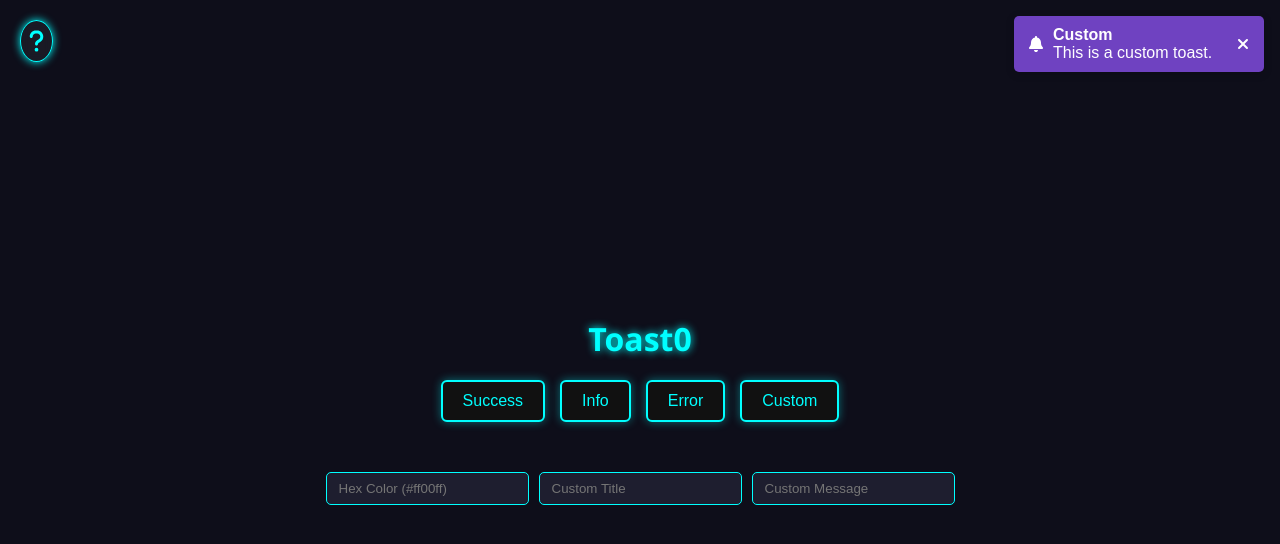
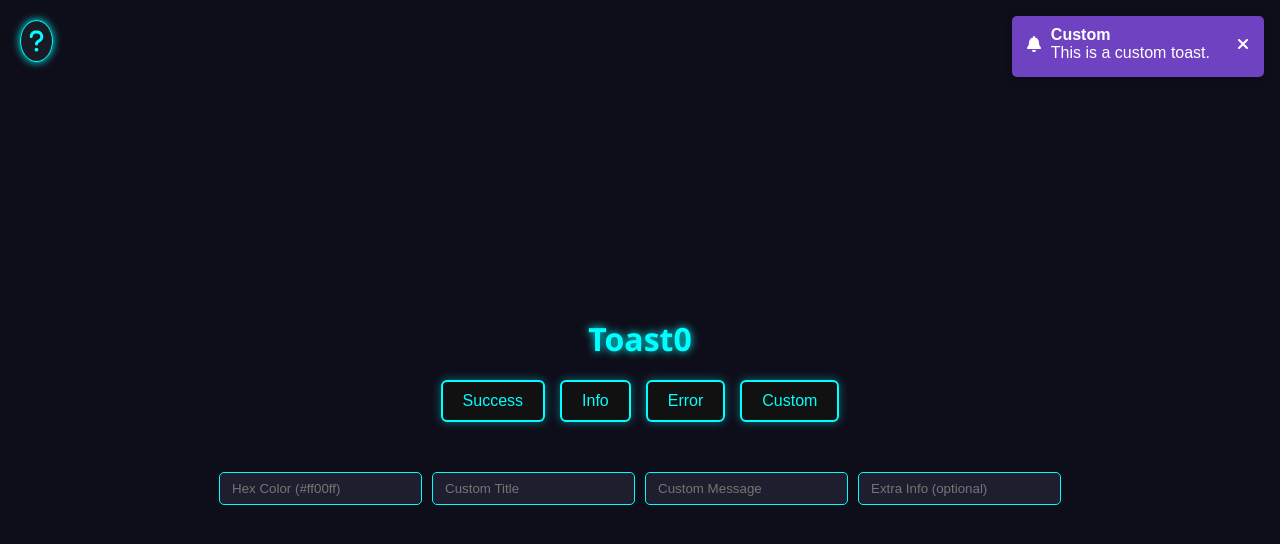
Before and after one commit to LupineVault/Toast0, a plain HTML site: page index.html in a window 1280 px wide. Both pictures are taken after a click on the button "Custom". Drawn offline with Linux system fonts and the light colour scheme.

Commit message:
ionoihuo

```diff
--- a/index.html
+++ b/index.html
@@ -121,18 +121,18 @@
     <code>&lt;script src="https://toastzero.lupinevault.com/lupinetoast.js"&gt;&lt;/script&gt;</code>
     <p>Use the functions:</p>
     <ul>
-      <li><code>lupine.success("Title", "Message")</code></li>
-      <li><code>lupine.info("Title", "Message")</code></li>
-      <li><code>lupine.error("Title", "Message")</code></li>
-      <li><code>lupine.custom("#hexColor", { "Title": "Message" })</code></li>
+      <li><code>lupine.success({ "Title": "Message" }, "Extra Info")</code></li>
+      <li><code>lupine.info({ "Title": "Message" }, "Extra Info")</code></li>
+      <li><code>lupine.error({ "Title": "Message" }, "Extra Info")</code></li>
+      <li><code>lupine.custom("#hexColor", "Title", { "Title": "Message" }, "Extra Info")</code></li>
     </ul>
   </div>
 
   <h1>Toast0</h1>
   <div class="buttons">
-    <button onclick="lupine.success('Success!', 'Everything worked.')">Success</button>
-    <button onclick="lupine.info('Info', 'Heads up, this is a tip.')">Info</button>
-    <button onclick="lupine.error('Error!', 'Something went wrong.')">Error</button>
+    <button onclick="lupine.success({ 'Success!': 'Everything worked.' }, 'Here are some more details about the operation.')">Success</button>
+    <button onclick="lupine.info({ 'Heads Up': 'This is a tip.' }, 'This might help avoid errors in the future.')">Info</button>
+    <button onclick="lupine.error({ 'Error!': 'Something went wrong.' }, 'Try restarting your system and checking your connection.')">Error</button>
     <button onclick="triggerCustomToast()">Custom</button>
   </div>
 
@@ -140,16 +140,20 @@
     <input type="text" id="customColor" placeholder="Hex Color (#ff00ff)">
     <input type="text" id="customTitle" placeholder="Custom Title">
     <input type="text" id="customMsg" placeholder="Custom Message">
+    <input type="text" id="customExtra" placeholder="Extra Info (optional)">
   </div>
+
 
   <script src="lupinetoast.js"></script>
   <script>
-    function triggerCustomToast() {
-      const color = document.getElementById('customColor').value || '#6f42c1';
-      const title = document.getElementById('customTitle').value || 'Custom';
-      const message = document.getElementById('customMsg').value || 'This is a custom toast.';
-      lupine.custom(color, { [title]: message });
-    }
+function triggerCustomToast() {
+  const color = document.getElementById('customColor').value || '#6f42c1';
+  const title = document.getElementById('customTitle').value || 'Custom';
+  const message = document.getElementById('customMsg').value || 'This is a custom toast.';
+  const extraInfo = document.getElementById('customExtra').value || 'This is expandable extra information.';
+
+  lupine.custom(color, title, { [title]: message }, extraInfo);
+}
 
     document.getElementById('help-icon').addEventListener('click', () => {
       const card = document.getElementById('help-card');
--- a/lupinetoast.js
+++ b/lupinetoast.js
@@ -1,5 +1,4 @@
 const lupine = (function () {
-
     (function loadFontAwesome() {
         const existingLink = document.querySelector('link[href*="font-awesome"], link[href*="fontawesome"]');
         if (!existingLink) {
@@ -12,6 +11,7 @@ const lupine = (function () {
             document.head.appendChild(link);
         }
     })();
+
     let container = document.getElementById('lupine-container');
     if (!container) {
         container = document.createElement('div');
@@ -28,55 +28,99 @@ const lupine = (function () {
         });
     }
 
-    function createToast(type, color, iconClass, title, message) {
+    function createToast(type, color, iconClass, messages = {}, extraInfo = "") {
+        const title = Object.keys(messages)[0] || "Notice";
+        const message = messages[title] || "";
+
         const toast = document.createElement('div');
         toast.className = 'lupine-toast';
+        toast.style.transition = 'transform 0.3s ease, opacity 0.3s ease';
+        toast.style.transform = 'translateX(100%)';
+        toast.style.opacity = '0';
+
         toast.innerHTML = `
-            <div style="
+            <div class="lupine-toast-inner" style="
                 display: flex;
-                align-items: center;
+                flex-direction: column;
                 background: ${color};
                 color: white;
                 padding: 10px 15px;
                 border-radius: 5px;
                 box-shadow: 0 2px 8px rgba(0,0,0,0.2);
                 min-width: 250px;
-                position: relative;
                 font-family: sans-serif;
+                cursor: pointer;
+                overflow: hidden;
             ">
-                <i class="${iconClass}" style="margin-right: 10px;"></i>
-                <div style="flex: 1;">
-                    <strong style="display: block;">${title}</strong>
-                    <span>${message}</span>
+                <div style="display: flex; align-items: center; justify-content: space-between;">
+                    <div style="display: flex; align-items: center; gap: 10px;">
+                        <i class="${iconClass}"></i>
+                        <div>
+                            <strong style="display: block;">${title}</strong>
+                            <span>${message}</span>
+                        </div>
+                    </div>
+                    <i class="fas fa-times" style="cursor: pointer;"></i>
                 </div>
-                <i class="fas fa-times" style="margin-left: 10px; cursor: pointer;"></i>
+                <div class="lupine-extra-info" style="
+                    max-height: 0;
+                    overflow: hidden;
+                    transition: max-height 0.3s ease;
+                    margin-top: 5px;
+                    font-size: 0.85em;
+                    line-height: 1.4;
+                ">${extraInfo}</div>
             </div>
         `;
 
+        const inner = toast.querySelector('.lupine-toast-inner');
         const closeBtn = toast.querySelector('.fa-times');
-        closeBtn.addEventListener('click', () => container.removeChild(toast));
+        const extra = toast.querySelector('.lupine-extra-info');
+
+        // Close button removes toast
+        closeBtn.addEventListener('click', (e) => {
+            e.stopPropagation();
+            toast.style.opacity = '0';
+            toast.style.transform = 'translateX(100%)';
+            setTimeout(() => container.removeChild(toast), 300);
+        });
+
+        inner.addEventListener('click', () => {
+            if (extra.style.maxHeight === '0px' || !extra.style.maxHeight) {
+                extra.style.maxHeight = '500px';
+            } else {
+                extra.style.maxHeight = '0';
+            }
+        });
 
         container.appendChild(toast);
 
-        setTimeout(() => {
-            if (container.contains(toast)) container.removeChild(toast);
+        requestAnimationFrame(() => {
+            toast.style.transform = 'translateX(0)';
+            toast.style.opacity = '1';
+        });
+
+        const timeout = setTimeout(() => {
+            if (container.contains(toast) && extra.style.maxHeight === '0px') {
+                toast.style.opacity = '0';
+                toast.style.transform = 'translateX(100%)';
+                setTimeout(() => container.removeChild(toast), 300);
+            }
         }, 5000);
     }
 
     return {
-        success(title = "Success", message = "") {
-            createToast("success", "#28a745", "fas fa-check-circle", title, message);
+        success(messages = { "Success": "" }, extra = "") {
+            createToast("success", "#28a745", "fas fa-check-circle", messages, extra);
         },
-        info(title = "Info", message = "") {
-            createToast("info", "#17a2b8", "fas fa-info-circle", title, message);
+        info(messages = { "Info": "" }, extra = "") {
+            createToast("info", "#17a2b8", "fas fa-info-circle", messages, extra);
         },
-        error(title = "Error", message = "") {
-            createToast("error", "#dc3545", "fas fa-exclamation-circle", title, message);
+        error(messages = { "Error": "" }, extra = "") {
+            createToast("error", "#dc3545", "fas fa-exclamation-circle", messages, extra);
         },
-        custom(color = "#333", content = {}) {
-            const title = Object.keys(content)[0] || "Notice";
-            const message = content[title] || "";
-            createToast("custom", color, "fas fa-bell", title, message);
+        custom(color = "#333", title = "Notice", messages = { "Custom": "" }, extra = "") {
+            createToast("custom", color, "fas fa-bell", { [title]: messages[title] || "" }, extra);
         }
     };
 })();
```
